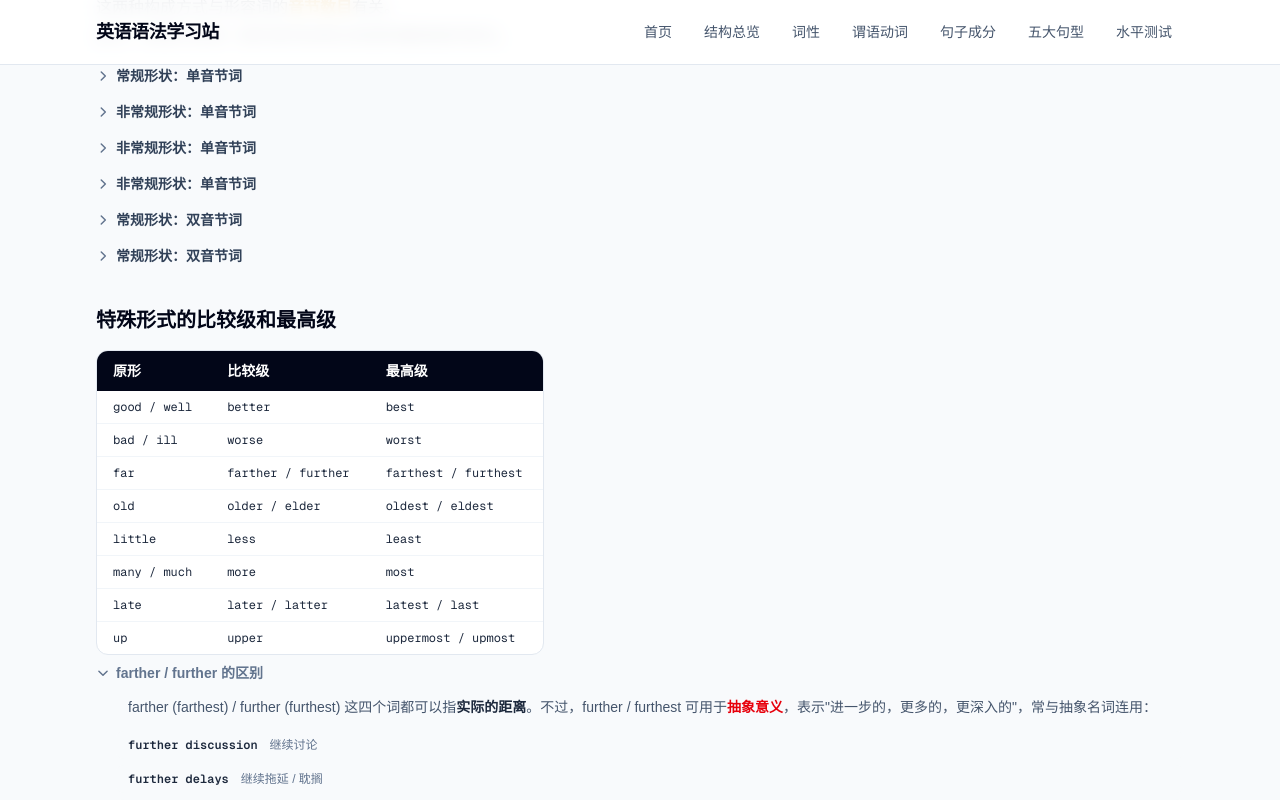
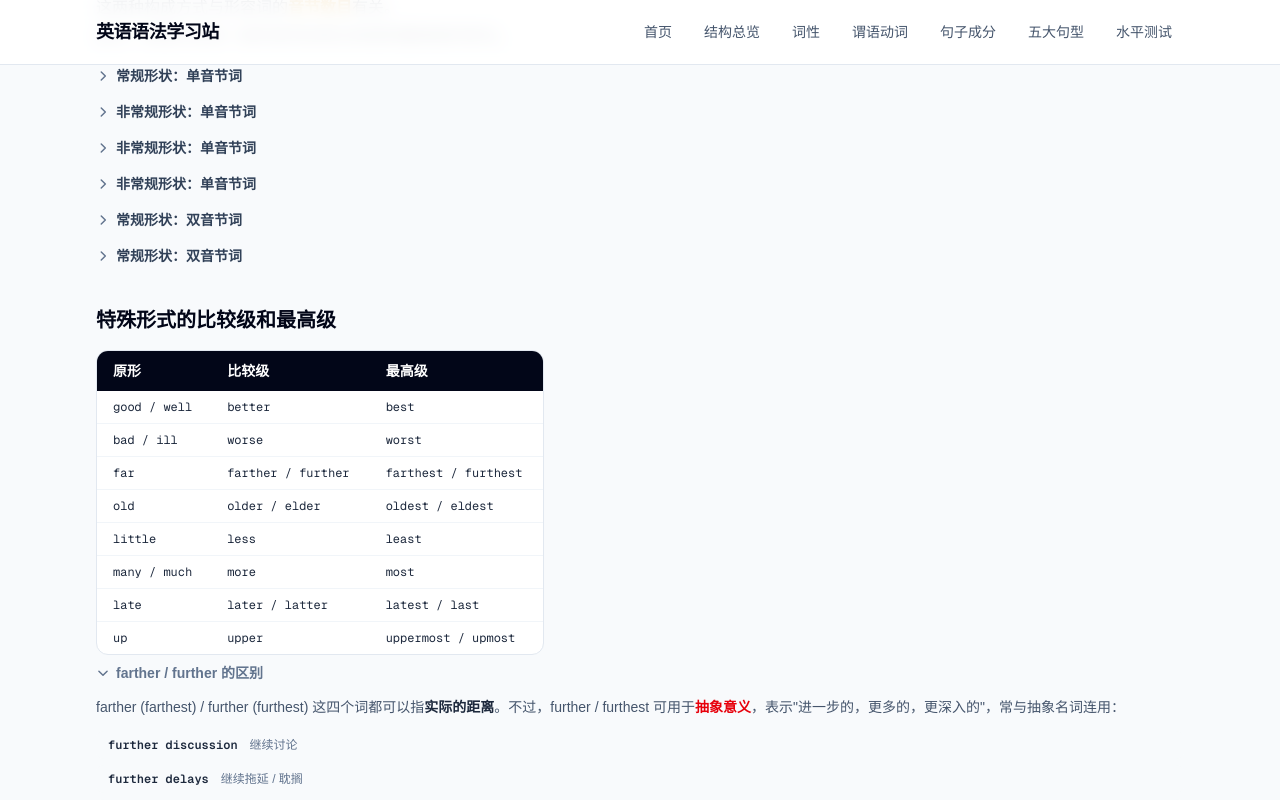
Before and after one commit to Jet-zz/EnglishGrammarSite, a Next.js app: page /grammar/adjectives in a window 1280 px wide. Both pictures are taken after a click on the button "farther / further 的区别". Shown: the part 835-1635 px from the top of the page. Built offline with nearby package versions, Linux system fonts and the light colour scheme.

Commit message:
farther/further示例与标题对齐

```diff
--- a/src/app/grammar/adjectives/page.tsx
+++ b/src/app/grammar/adjectives/page.tsx
@@ -540,8 +540,8 @@ export default function AdjectivesPage() {
           </div>
         </div>
           <CollapsibleSection label="farther / further 的区别" size="base">
-            <div className="mt-3 space-y-3 pl-5">
-              <p className="text-sm leading-6 text-slate-600 pl-3">
+            <div className="mt-3 space-y-3">
+              <p className="text-sm leading-6 text-slate-600">
                 farther (farthest) / further (furthest) 这四个词都可以指<span className="font-semibold text-slate-800">实际的距离</span>。不过，further / furthest 可用于<span className="text-red-600 font-semibold">抽象意义</span>，表示"进一步的，更多的，更深入的"，常与抽象名词连用：
               </p>
               <div className="mt-3 space-y-1.5">
```
